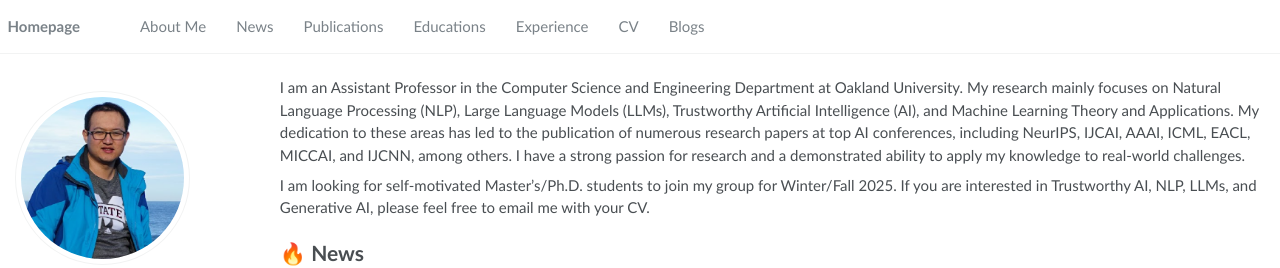
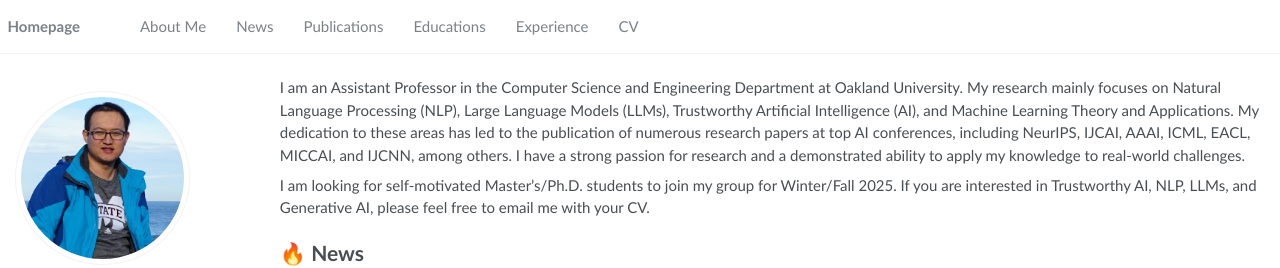
Before and after one commit to qiangyao1988/qiangyao1988.github.io, a Jekyll site: the page built from _pages/about.md, in a window 1280 px wide. Shown: the top 268 px of the page. Built offline with Jekyll 4.4.1, drawn with Linux system fonts in a browser that asks for light colours.

Commit message:
Update navigation.yml

```diff
--- a/_data/navigation.yml
+++ b/_data/navigation.yml
@@ -17,6 +17,3 @@ main:
 
   - title: "CV"
     url: "/#-cv"
-
-  - title: "Blogs"
-    url: "/#-blogs"
```
